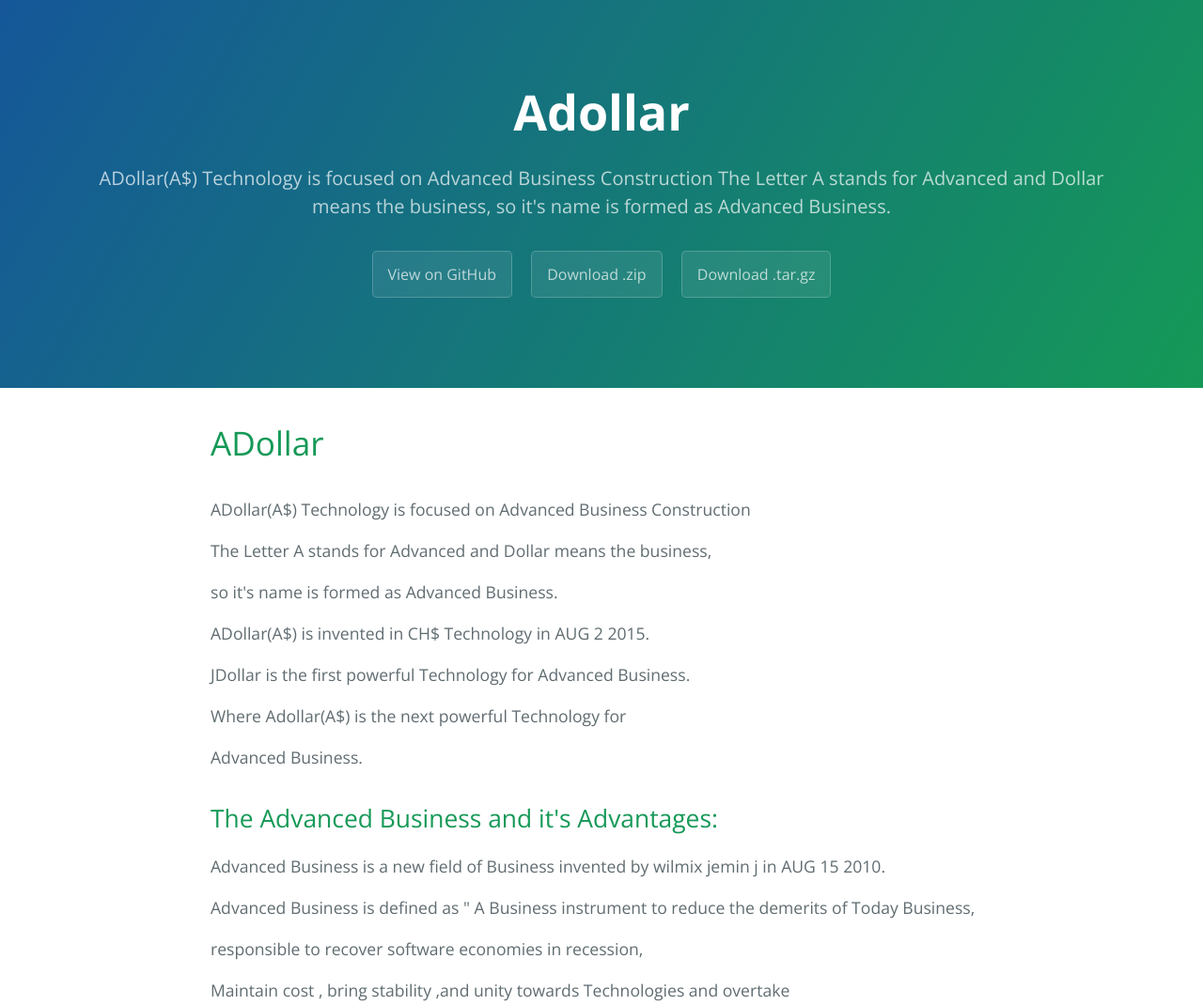
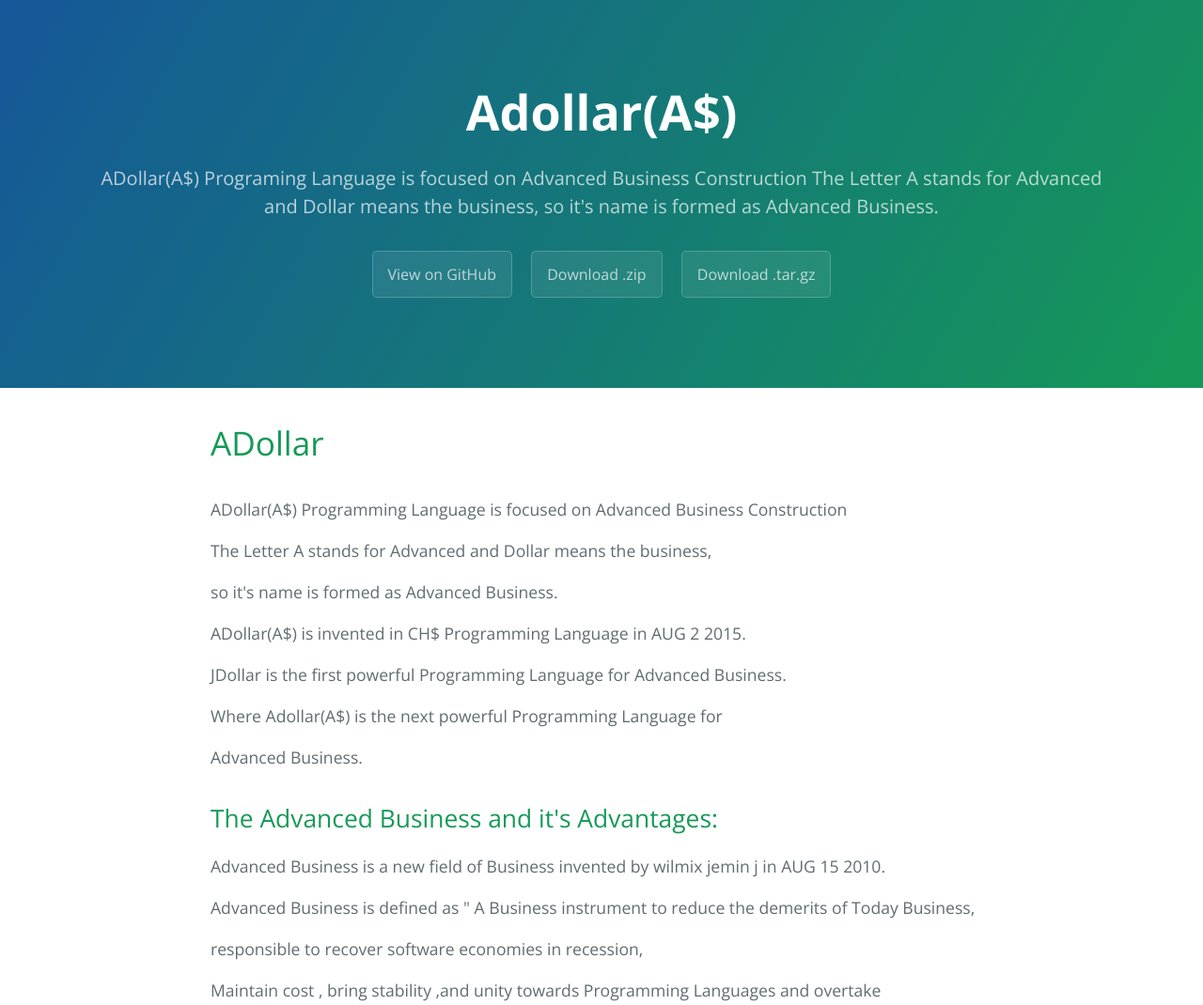
Before and after one commit to wilmixjemin8/ADollar, a plain HTML site: page index.html in a window 1280 px wide. Shown: the top 1070 px of the page at 94% size. Drawn offline with nearby package versions, Linux system fonts and the light colour scheme.

Commit message:
Create gh-pages branch via GitHub

```diff
--- a/index.html
+++ b/index.html
@@ -2,7 +2,7 @@
 <html lang="en-us">
   <head>
     <meta charset="UTF-8">
-    <title>Adollar by wilmixjemin8</title>
+    <title>Adollar(A$) by wilmixjemin8</title>
     <meta name="viewport" content="width=device-width, initial-scale=1">
     <link rel="stylesheet" type="text/css" href="stylesheets/normalize.css" media="screen">
     <link href='https://fonts.googleapis.com/css?family=Open+Sans:400,700' rel='stylesheet' type='text/css'>
@@ -11,8 +11,8 @@
   </head>
   <body>
     <section class="page-header">
-      <h1 class="project-name">Adollar</h1>
-      <h2 class="project-tagline">ADollar(A$)   Technology   is   focused   on  Advanced  Business  Construction  The  Letter  A   stands  for   Advanced  and  Dollar  means   the  business,  so  it&#39;s   name   is  formed  as  Advanced   Business.</h2>
+      <h1 class="project-name">Adollar(A$)</h1>
+      <h2 class="project-tagline">ADollar(A$)   Programing Language   is   focused   on  Advanced  Business  Construction  The  Letter  A   stands  for   Advanced  and  Dollar  means   the  business,  so  it&#39;s   name   is  formed  as  Advanced   Business.</h2>
       <a href="https://github.com/wilmixjemin8/ADollar" class="btn">View on GitHub</a>
       <a href="https://github.com/wilmixjemin8/ADollar/zipball/master" class="btn">Download .zip</a>
       <a href="https://github.com/wilmixjemin8/ADollar/tarball/master" class="btn">Download .tar.gz</a>
@@ -24,17 +24,17 @@
 
 <h1></h1>
 
-<p>ADollar(A$)   Technology   is   focused   on  Advanced  Business  Construction</p>
+<p>ADollar(A$)  Programming Language   is   focused   on  Advanced  Business  Construction</p>
 
 <p>The  Letter  A   stands  for   Advanced  and  Dollar  means   the  business,</p>
 
 <p>so  it's   name   is  formed  as  Advanced   Business.</p>
 
-<p>ADollar(A$)   is  invented    in   CH$  Technology  in  AUG  2  2015.  </p>
+<p>ADollar(A$)   is  invented    in   CH$  Programming Language in  AUG  2  2015.  </p>
 
-<p>JDollar   is   the  first    powerful  Technology  for    Advanced  Business.</p>
+<p>JDollar   is   the  first    powerful Programming Language  for    Advanced  Business.</p>
 
-<p>Where    Adollar(A$)  is  the  next   powerful  Technology  for</p>
+<p>Where    Adollar(A$)  is  the  next   powerful Programming Language  for</p>
 
 <p>Advanced  Business.</p>
 
@@ -47,7 +47,7 @@
 
 <p>responsible  to  recover   software    economies   in   recession,</p>
 
-<p>Maintain   cost  ,  bring   stability   ,and    unity   towards    Technologies  and  overtake</p>
+<p>Maintain   cost  ,  bring   stability   ,and    unity   towards    Programming Languages  and  overtake</p>
 
 <p>competitors   decision  planning".</p>
 
@@ -338,7 +338,7 @@ return(no1);
 
 <p>Adollar   has   Adollar remote  server    to  execute   this  program,   and   that  is</p>
 
-<p>used    in  cloud   computing. Adollar   Technology   also   store   and  display    infinitive   digits  of  a  number...</p>
+<p>used    in  cloud   computing. Adollar  Programming Language   also   store   and  display    infinitive   digits  of  a  number...</p>
 
 <p>and  it  also  allows   character   or   string  between    the  digits  of  a  number...</p>
 
@@ -348,7 +348,7 @@ return(no1);
 <p>Note:  Here   Remoteserver   is  not    opensource    but    tutorial   is  opensource.</p>
 
       <footer class="site-footer">
-        <span class="site-footer-owner"><a href="https://github.com/wilmixjemin8/ADollar">Adollar</a> is maintained by <a href="https://github.com/wilmixjemin8">wilmixjemin8</a>.</span>
+        <span class="site-footer-owner"><a href="https://github.com/wilmixjemin8/ADollar">Adollar(A$)</a> is maintained by <a href="https://github.com/wilmixjemin8">wilmixjemin8</a>.</span>
 
         <span class="site-footer-credits">This page was generated by <a href="https://pages.github.com">GitHub Pages</a> using the <a href="https://github.com/jasonlong/cayman-theme">Cayman theme</a> by <a href="https://twitter.com/jasonlong">Jason Long</a>.</span>
       </footer>
```
Also changed, not shown: params.json (+3 -3 lines).
